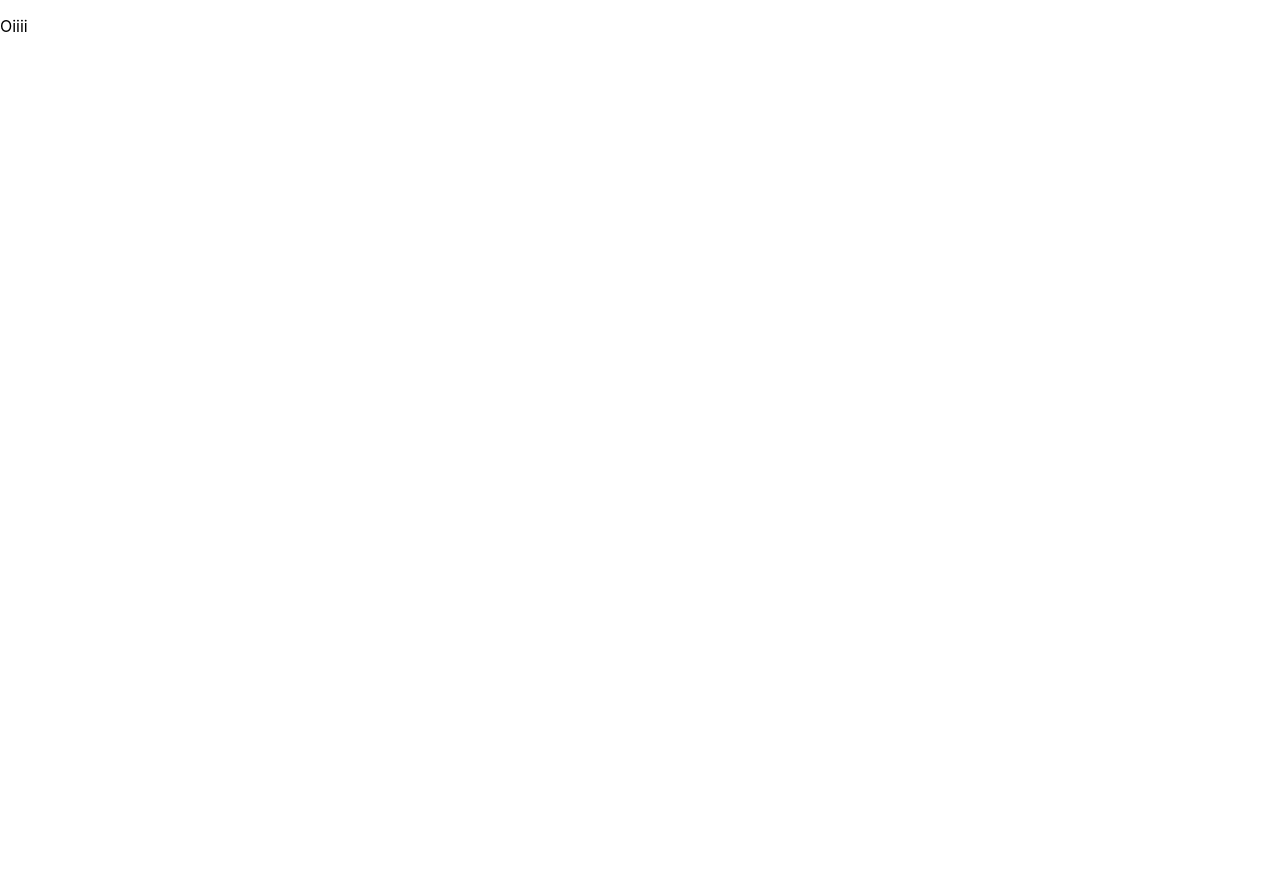
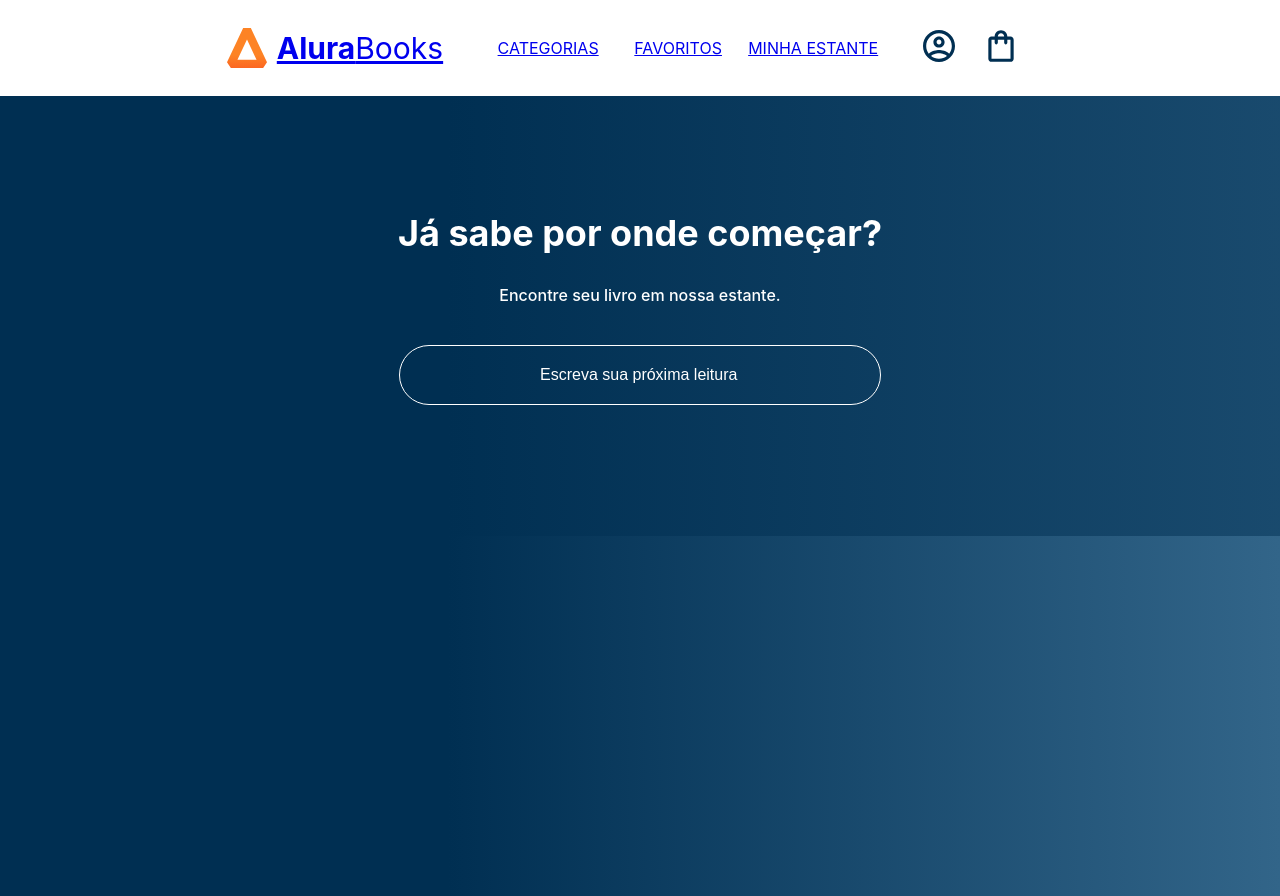
Before and after one commit to Flavia-20/alura-books, a React (Create React App) app: page /favoritos in a window 1280 px wide. Before the commit the page ends 800 px from the top, so only its background shows below. Built offline with nearby package versions, Linux system fonts and the light colour scheme.

Commit message:
Pagina de favoritos

```diff
--- a/src/componentes/Header/index.js
+++ b/src/componentes/Header/index.js
@@ -3,6 +3,7 @@
 import OpcoesHeader from '../OpcoesHeader'
 import IconesHeader from '../IconesHeader'
 import styled from 'styled-components'
+import { Link } from 'react-router-dom';
 
 const HeaderContainer = styled.header`
     background-color: #FFF;
@@ -13,7 +14,9 @@
 function Header() {
     return(
         <HeaderContainer>
-            <Logo/>
+            <Link to='/'>
+                <Logo/>
+            </Link>
             <OpcoesHeader/>
             <IconesHeader/>
         </HeaderContainer>
--- a/src/index.js
+++ b/src/index.js
@@ -1,10 +1,12 @@
 import React from 'react';
 import ReactDOM from 'react-dom/client';
 //import './index.css';
-import App from './App';
+import Home from './rotas/Home';
 import reportWebVitals from './reportWebVitals';
 import { createGlobalStyle } from 'styled-components';
 import { BrowserRouter, Routes, Route } from "react-router-dom"
+import Header from '../src/componentes/Header'
+import Favoritos from './rotas/Favoritos';
 
 const GlobalStyle = createGlobalStyle`
 body {
@@ -32,9 +34,10 @@
   <React.StrictMode>
     <GlobalStyle/>
     <BrowserRouter>
+      <Header />
       <Routes>
-        <Route path="/favoritos" element={<p>Oiiii</p>}/>
-        <Route path="/" element={<App/>}/>
+        <Route path="/favoritos" element={<Favoritos/>}/>
+        <Route path="/" element={<Home/>}/>
       </Routes>
     </BrowserRouter>
   </React.StrictMode>
--- a/src/App.js
+++ b/src/rotas/Favoritos.js
@@ -1,8 +1,6 @@
-import './App.css';
-import Header from './componentes/Header'
+
 import styled from 'styled-components'
-import Pesquisa from './componentes/Pesquisa';
-import UltimosLancamentos from './componentes/UltimosLancamentos';
+import Pesquisa from '../componentes/Pesquisa';
 
 const AppContainer = styled.div`
     width: 100vw;
@@ -11,14 +9,12 @@
 
 `
 
-function App() {
+function Favoritos() {
     return (
         <AppContainer>
-            <Header />
             <Pesquisa/>
-            <UltimosLancamentos/>
         </AppContainer>
   );
 }
 
-export default App
+export default Favoritos
--- /dev/null
+++ b/src/rotas/Home.js
@@ -0,0 +1,23 @@
+//import './App.css';
+import styled from 'styled-components'
+import Pesquisa from '../componentes/Pesquisa';
+import UltimosLancamentos from '../componentes/UltimosLancamentos';
+
+const AppContainer = styled.div`
+    width: 100vw;
+    height: 100vh;
+    background-image: linear-gradient(90deg, #002F52 35%, #326589);
+
+`
+
+function Home() {
+    return (
+        <AppContainer>
+
+            <Pesquisa/>
+            <UltimosLancamentos/>
+        </AppContainer>
+  );
+}
+
+export default Home
```
